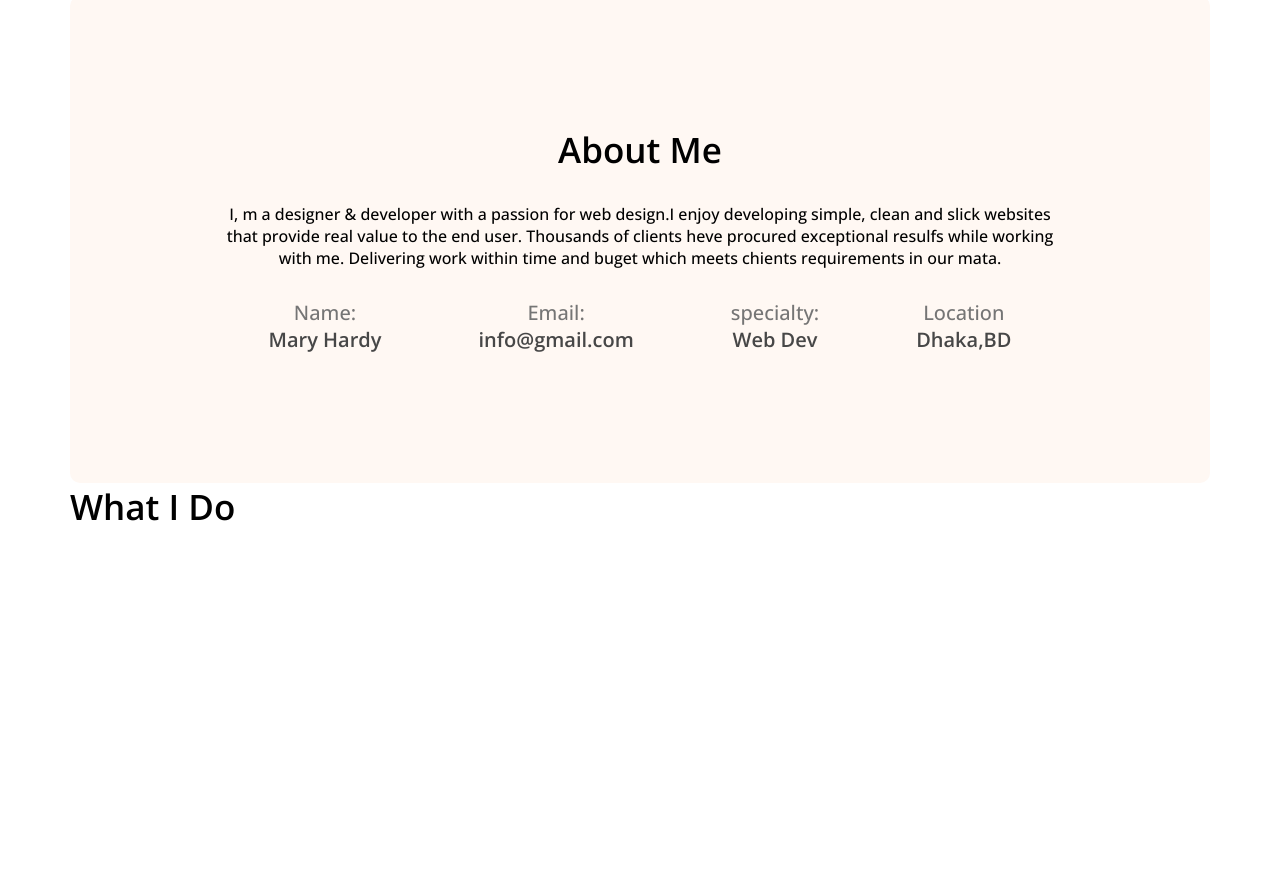
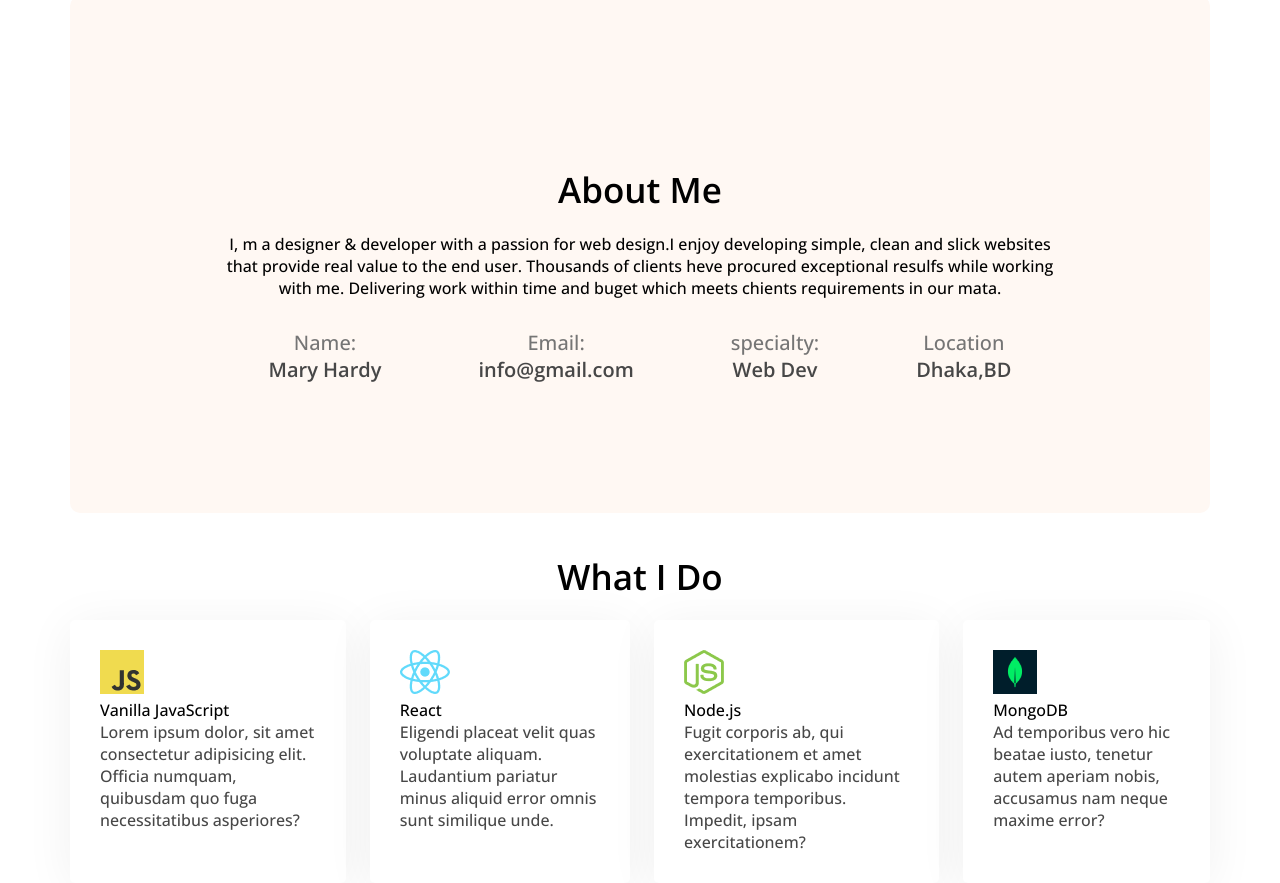
Before and after one commit to Z-M4N/developer-portfolio, a plain HTML site: page index.html in a window 1280 px wide. Shown: the part 1000-1883 px from the top of the page. Before the commit the page ends 1560 px from the top, so only its background shows below. Drawn offline with nearby package versions, Linux system fonts and the light colour scheme.

Commit message:
my skills

```diff
--- a/index.html
+++ b/index.html
@@ -59,6 +59,28 @@
         </section>
         <section class="What-i-do">
              <h3 class="section-title">What I Do</h3>
+             <div class="skills-container">
+                <div class="skill">
+                    <img src="/images/icons/js.png" alt="">
+                    <p class="skill-title">Vanilla JavaScript</p>
+                    <p class="skill-description">Lorem ipsum dolor, sit amet consectetur adipisicing elit. Officia numquam, quibusdam quo fuga necessitatibus asperiores?</p>
+                </div>
+                <div class="skill">
+                    <img src="/images/icons/react.png" alt="">
+                    <p class="skill-title">React</p>
+                    <p class="skill-description">Eligendi placeat velit quas voluptate aliquam. Laudantium pariatur minus aliquid error omnis sunt similique unde.</p>
+                </div>
+                <div class="skill">
+                    <img src="/images/icons/nodejs.png" alt="">
+                    <p class="skill-title">Node.js</p>
+                    <p class="skill-description">Fugit corporis ab, qui exercitationem et amet molestias explicabo incidunt tempora temporibus. Impedit, ipsam exercitationem?</p>
+                </div>
+                <div class="skill">
+                    <img src="/images/icons/mongo.png" alt="">
+                    <p class="skill-title">MongoDB</p>
+                    <p class="skill-description">Ad temporibus vero hic beatae iusto, tenetur autem aperiam nobis, accusamus nam neque maxime error?</p>
+                </div>
+             </div>
         </section>
     </main>
 <!-- this is footer section -->
--- a/style/style.css
+++ b/style/style.css
@@ -112,4 +112,26 @@ main{
 /* what ido styles */
 .what-i-do{
     margin-top: 130px;
+
 }
+.skills-container{
+    display: flex;
+    gap: 24px;
+}
+.skill{
+    background-color: #FFFF;
+    box-shadow: 0px 6px 50px rgb(0,0,0,0.06);
+    border-radius: 5px;
+    padding: 30px;
+}
+.section-title{
+    font-weight:700;
+    font-size: 35px;
+    margin-top: 40px;
+    margin-bottom: 20px;
+    text-align: center;
+}
+.skill-description{
+    color: #474747;
+
+}
```
